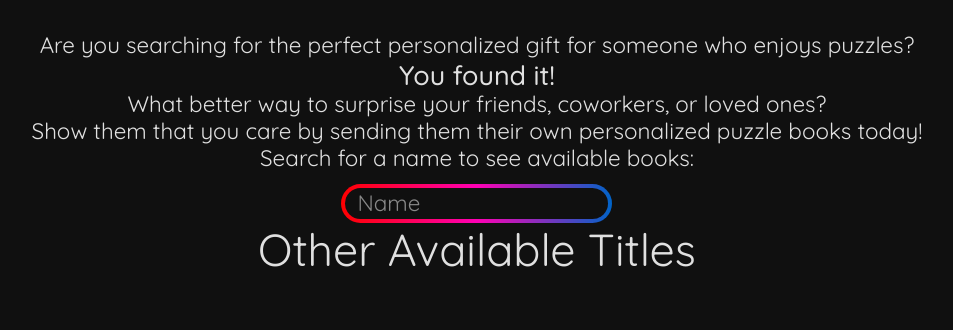
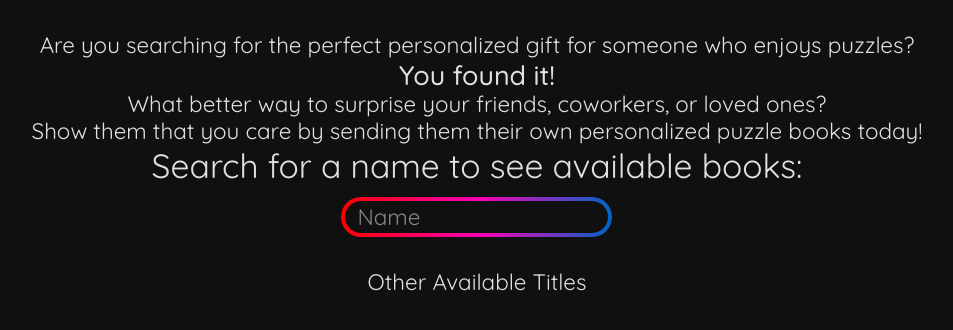
Before and after one commit to gmlewis/personalized-books, a Vue app: page / in a window 1280 px wide. Shown: the top 330 px of the page, without its empty margins (163-1116 px from the left). Built offline with nearby package versions, Linux system fonts and the light colour scheme.

Commit message:
Emphasize Search over Other available titles
Signed-off-by: Glenn Lewis <6598971+gmlewis@users.noreply.github.com>

```diff
--- a/src/App.vue
+++ b/src/App.vue
@@ -5,7 +5,7 @@
     <p>What better way to surprise your friends, coworkers, or loved ones?<br>
       Show them that you care by sending them their
       own personalized puzzle books today!</p>
-    <p>Search for a name to see available books:</p>
+    <h2>Search for a name to see available books:</h2>
   </div>
   <SearchBooks />
 </template>
@@ -27,7 +27,7 @@ import SearchBooks from './components/SearchBooks.vue'
 }
 
 h2 {
-  padding-bottom: 2rem;
+  padding-bottom: 0rem;
 }
 
 strong {
--- a/src/components/SearchBooks.vue
+++ b/src/components/SearchBooks.vue
@@ -10,7 +10,7 @@
     </div>
   </div>
   <div v-if="!books.length">
-    <h1 class="top-space">Other Available Titles</h1>
+    <div class="top-space">Other Available Titles</div>
     <div class="books">
       <div v-for="book in otherBooks" class="book">
         <DisplayBook :book="book" />
@@ -145,6 +145,10 @@ const getJsonHttpsCall = async ({ url, timeout }) => {
   width: 30%;
 }
 
+.top-space {
+  padding-top: 2rem;
+}
+
 .shortcut {
   margin: 1rem auto;
 }
```
